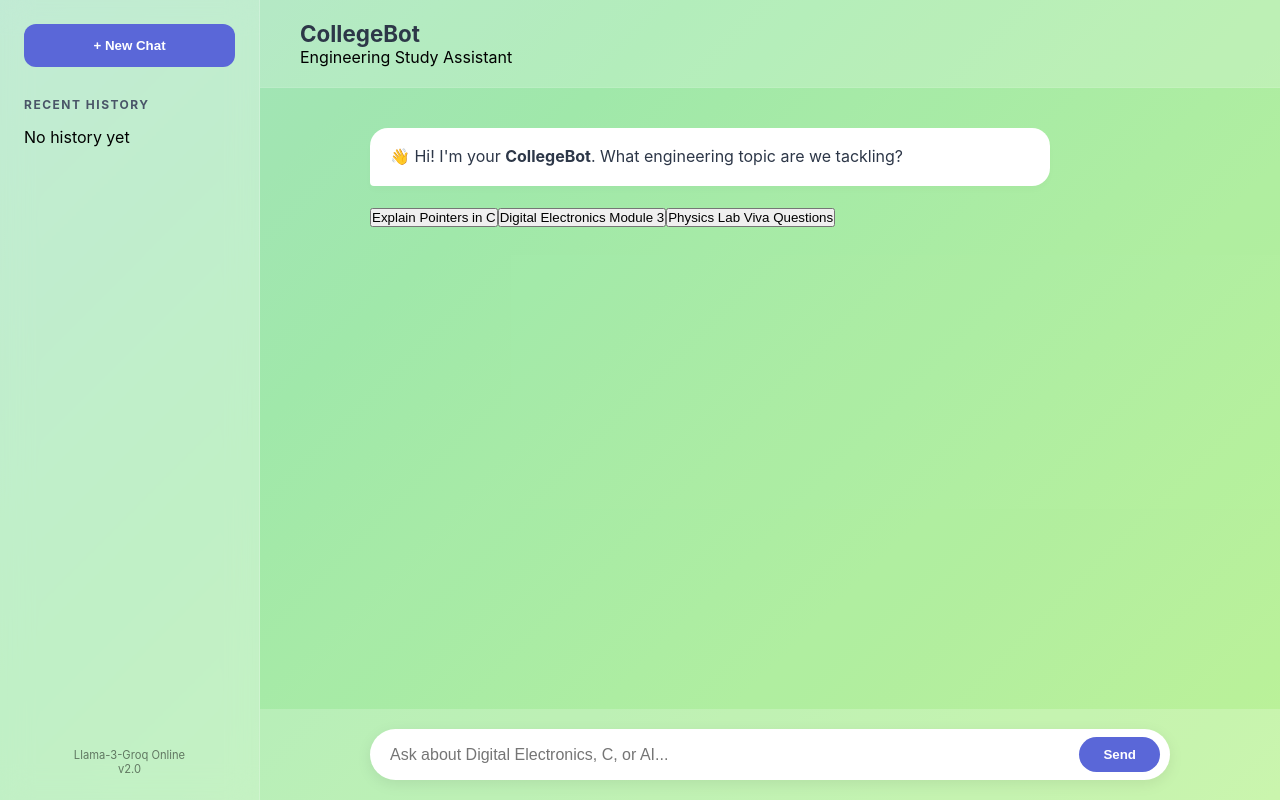
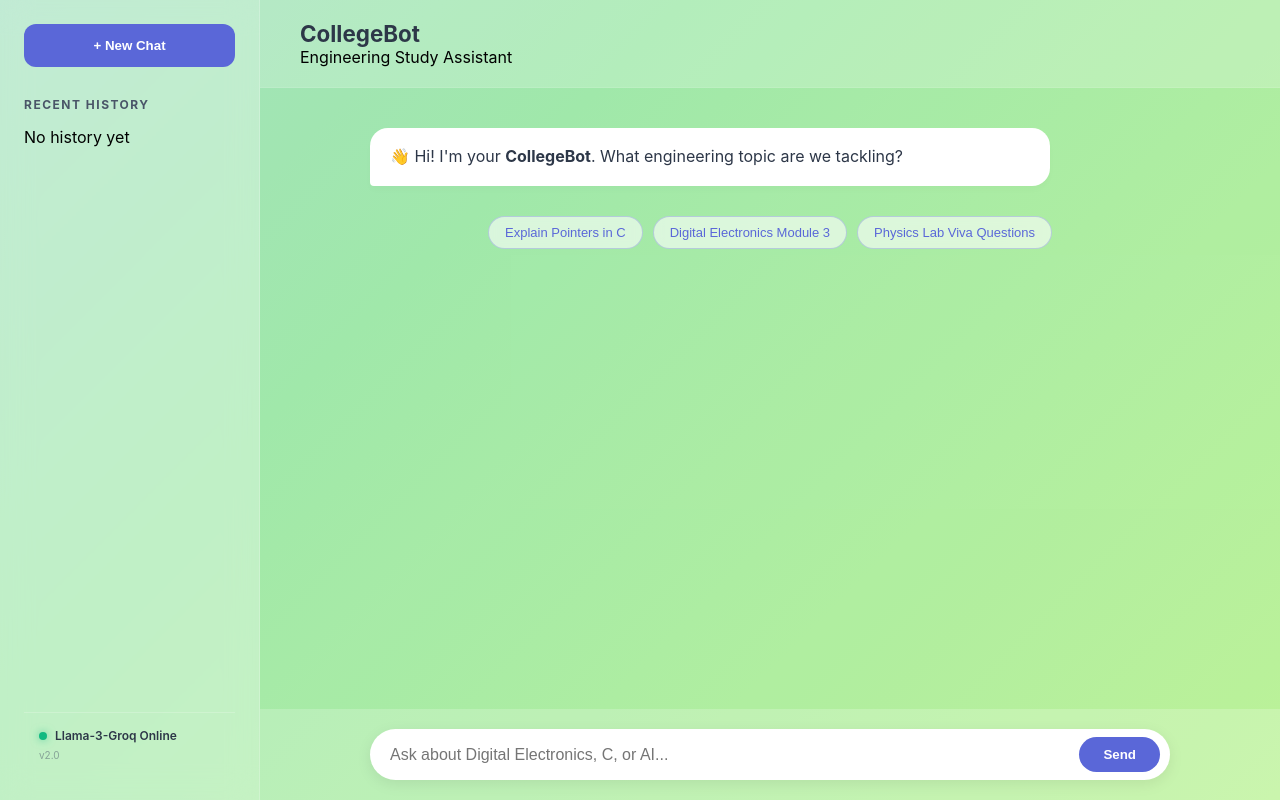
Before and after one commit to samruddhiredkar/collegebot-frontend, a React (Vite) app: page / in a window 1280 px wide. Built offline with nearby package versions, Linux system fonts and the light colour scheme.

Commit message:
Update App.css

```diff
--- a/src/App.css
+++ b/src/App.css
@@ -77,11 +77,13 @@
 }
 
 .sidebar-footer {
-  margin-top: auto;
-  font-size: 0.7rem;
-  opacity: 0.5;
-  text-align: center;
-  padding-top: 20px;
+  padding: 15px;
+  border-top: 1px solid rgba(255, 255, 255, 0.2);
+  font-size: 12px;
+  color: #4A5568;
+  display: flex;
+  flex-direction: column;
+  gap: 6px;
 }
 
 /* MAIN CONTAINER (CENTERED) */
@@ -138,6 +140,7 @@
   background: white;
   color: #2D3748;
   border-bottom-left-radius: 4px;
+  align-self: flex-start;
 }
 
 .user .message-bubble {
@@ -145,6 +148,7 @@
   color: #2C5282;
   font-weight: 500;
   border-bottom-right-radius: 4px;
+  align-self: flex-end;
 }
 
 .message-wrapper.user {
@@ -267,3 +271,53 @@ pre {
     overflow-y: auto;
   }
 }
+
+/* ADDITION: API Status Dot & Label */
+.api-status {
+  display: flex;
+  align-items: center;
+  gap: 8px;
+  font-weight: 600;
+  color: #2D3748;
+}
+
+.status-dot {
+  width: 8px;
+  height: 8px;
+  background-color: #10b981; /* Engineering Green */
+  border-radius: 50%;
+  box-shadow: 0 0 8px rgba(16, 185, 129, 0.6);
+}
+
+.version-tag {
+  opacity: 0.5;
+  font-size: 10px;
+}
+
+/* ADDITION: Suggestion Chips (Pills) */
+.suggestions-container {
+  display: flex;
+  flex-wrap: wrap;
+  gap: 10px;
+  justify-content: center;
+  margin: 10px 0 20px 0;
+}
+
+.suggestion-chip {
+  background: rgba(255, 255, 255, 0.6);
+  border: 1px solid rgba(90, 103, 216, 0.3);
+  border-radius: 20px;
+  padding: 8px 16px;
+  font-size: 13px;
+  cursor: pointer;
+  transition: all 0.2s ease;
+  color: #5A67D8;
+  backdrop-filter: blur(5px);
+}
+
+.suggestion-chip:hover {
+  background: #5A67D8;
+  color: white;
+  transform: translateY(-2px);
+  box-shadow: 0 4px 12px rgba(90, 103, 216, 0.2);
+}
```
